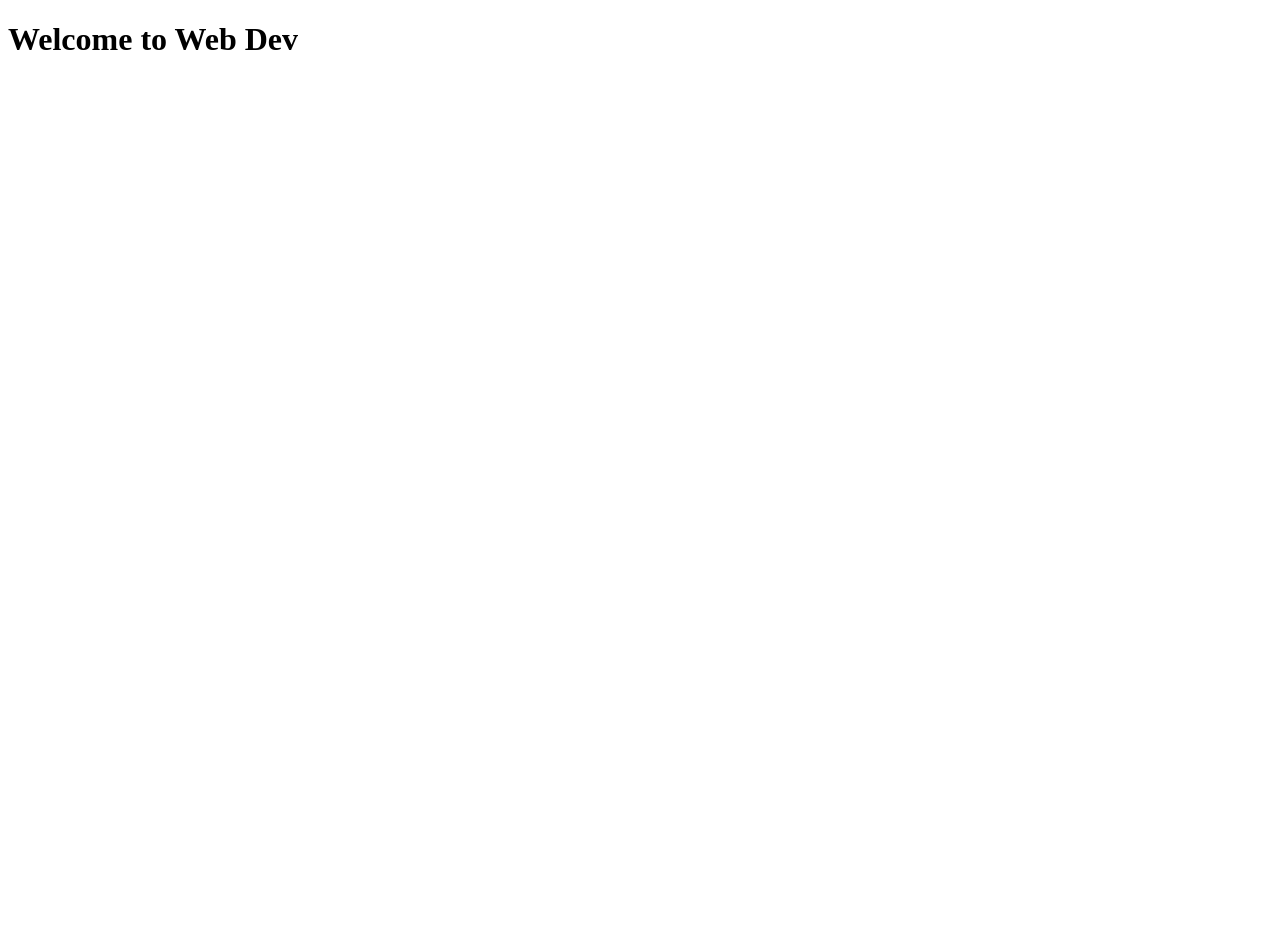
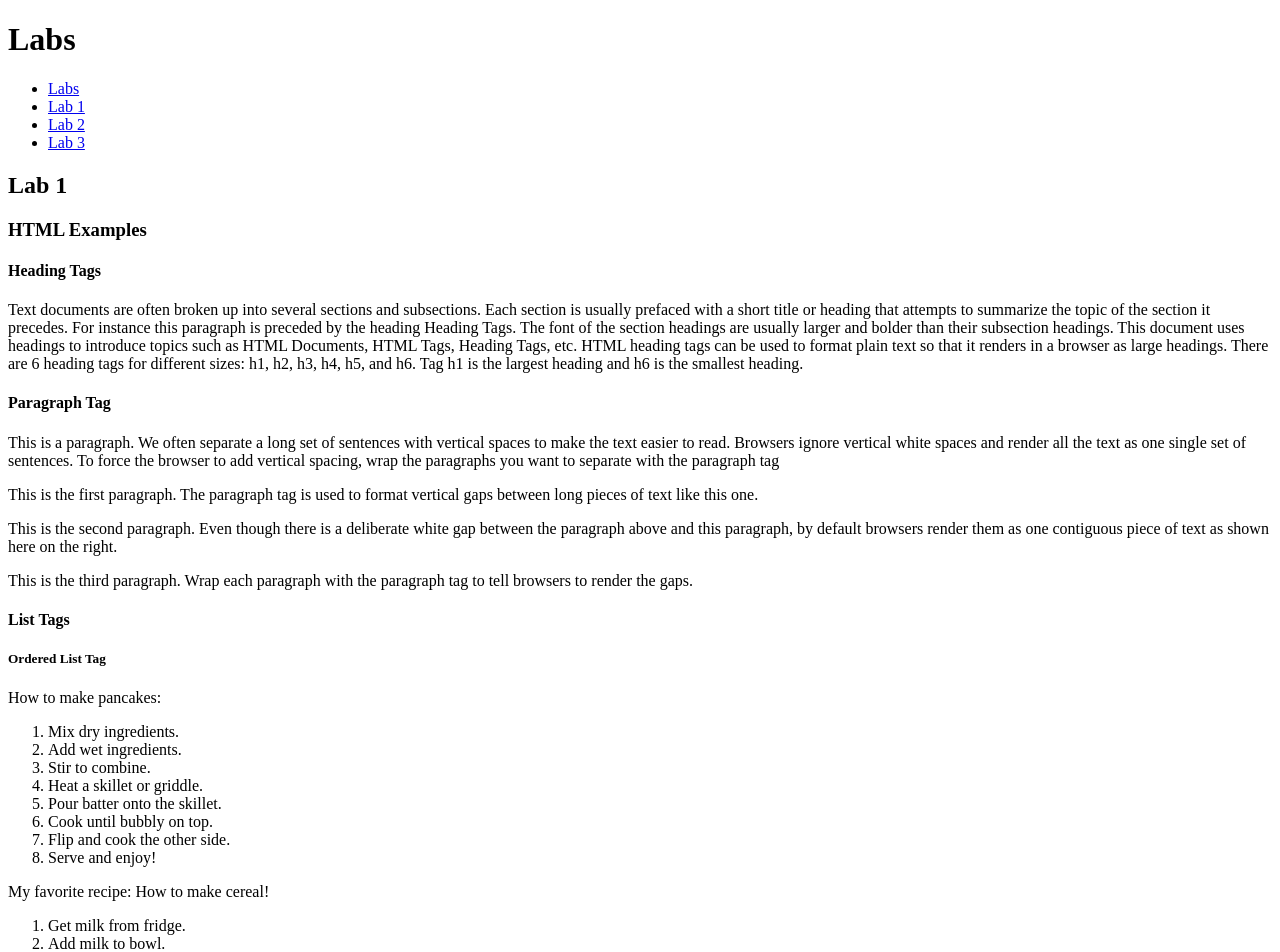
Before and after one commit to victoriaw2408/kambaz-react-web-app-cs5610-sp25, a React (Vite) app: page /#/Labs/Lab1 in a window 1280 px wide. Shown: the top 952 px of the page. Before the commit the page ends 800 px from the top, so only its background shows below. Built offline with nearby package versions, Linux system fonts and the light colour scheme.

Commit message:
worked on assignment 1 lab exercises

```diff
--- a/package.json
+++ b/package.json
@@ -12,7 +12,8 @@
   "dependencies": {
     "react": "^18.3.1",
     "react-dom": "^18.3.1",
-    "react-router-dom": "^7.1.1"
+    "react-router": "^7.1.3",
+    "react-router-dom": "^7.1.3"
   },
   "devDependencies": {
     "@eslint/js": "^9.17.0",
--- a/src/App.tsx
+++ b/src/App.tsx
@@ -1,12 +1,15 @@
-
-import Labs from './Labs';
-import { HashRouter, Route, Routes, Navigate} from "react-router";
-// import './App.css'
-
+import Labs from "./Labs";
+import { HashRouter, Route, Routes, Navigate } from "react-router-dom";
 function App() {
-
   return (
-    <h1> Welcome to Web Dev </h1>
+    <HashRouter>
+      <div>
+        <Routes>
+        <Route path="/" element={<Navigate to="Labs" />} />
+          <Route path="/Labs/*" element={<Labs />} />
+        </Routes>
+      </div>
+    </HashRouter>
   );
 }
 
--- /dev/null
+++ b/src/Labs/Lab1/index.tsx
@@ -0,0 +1,148 @@
+export default function Lab1() {
+    return (
+        <div>
+            <h2> Lab 1</h2>
+            {/* <h2>Lab 1</h2> */}
+            <h3>HTML Examples</h3>
+            <div id="wd-h-tag">
+                <h4>Heading Tags</h4>
+                Text documents are often broken up into several sections and subsections.
+                Each section is usually prefaced with a short title or heading that attempts to
+                summarize the topic of the section it precedes. For instance this paragraph is preceded
+                by the heading Heading Tags. The font of the section headings are usually larger and bolder
+                than their subsection headings. This document uses headings to introduce topics such as HTML Documents,
+                HTML Tags, Heading Tags, etc. HTML heading tags can be used to format plain text so that it renders in a
+                browser as large headings. There are 6 heading tags for different sizes: h1, h2, h3, h4, h5, and h6. Tag
+                h1 is the largest heading and h6 is the smallest heading.
+            </div>
+            <div id="wd-p-tag">
+                <h4>Paragraph Tag</h4>
+                <p id="wd-p-1">
+                    This is a paragraph. We often separate a long set of sentences with vertical spaces to make the text easier to read. Browsers ignore vertical white spaces and render all the text as one single set of sentences. To force the browser to add vertical spacing, wrap the paragraphs you want to separate with the paragraph tag
+                </p>
+                <p>
+                    This is the first paragraph. The paragraph tag is used to format vertical gaps between long pieces of text like this one.
+                </p>
+                <p>
+                    This is the second paragraph. Even though there is a deliberate white gap between the paragraph above and this paragraph, by default browsers render them as one contiguous piece of text as shown here on the right.
+                </p>
+                <p>
+                    This is the third paragraph. Wrap each paragraph with the paragraph tag to tell browsers to render the gaps.
+                </p>
+            </div>
+            <div id="wd-lists">
+                <h4>List Tags</h4>
+                <h5>Ordered List Tag</h5>
+                How to make pancakes:
+                <ol id="wd-pancakes">
+                    <li>Mix dry ingredients.</li>
+                    <li>Add wet ingredients.</li>
+                    <li>Stir to combine.</li>
+                    <li>Heat a skillet or griddle.</li>
+                    <li>Pour batter onto the skillet.</li>
+                    <li>Cook until bubbly on top.</li>
+                    <li>Flip and cook the other side.</li>
+                    <li>Serve and enjoy!</li>
+                </ol>
+                My favorite recipe:
+                How to make cereal!
+                <ol id="wd-your-favorite-recipe">
+                    <li>Get milk from fridge.</li>
+                    <li>Add milk to bowl.</li>
+                    <li>Take out cereal.</li>
+                    <li>Put cereal in bowl.</li>
+                    <li>Get spoon.</li>
+                    <li>Eat cereal!</li>
+                </ol>
+            </div>
+            <div>
+                <h5>Unordered List Tag</h5>
+                My favorite books (in no particular order)
+                <ul id="wd-my-books">
+                    <li>Dune</li>
+                    <li>Lord of the Rings</li>
+                    <li>Ender's Game</li>
+                    <li>Red Mars</li>
+                    <li>The Forever War</li>
+                </ul>
+                Your favorite books (in no particular order)
+                <ul id="wd-your-books">
+                    <li>Dune</li>
+                    <li>Poppy War</li>
+                    <li>Silent Patient</li>
+                    <li>Remarried Empress</li>
+                    <li>Teenage Mercenary</li>
+                    <li>Sweet Home</li>
+                </ul>
+            </div>
+            <div>
+                <h4>Form elements</h4>
+                <label htmlFor="username"> Username:</label>
+                <input
+                    id="username"
+                    type="text"
+                    placeholder="jdoe"
+                    title="Please type your username which should be unique."
+                />
+                <br />
+            </div>
+            <div>
+                <h4>Form elements</h4>
+                <label htmlFor="password"> Password:</label>
+                <input
+                    id="password"
+                    type="password"
+                    placeholder="jdoe"
+                    title="Please type your password which doesn't have to be unique."
+                />
+                <br />
+                <button type="button">
+                    Delete
+                </button>
+                <br />
+                <button type="button">
+                    Edit
+                </button>
+                <br />
+                <button type="submit">
+                    Update
+                </button>
+                <br />
+                <h5 id="wd-buttons">Buttons</h5>
+                <button id="wd-all-good"
+                    onClick={() => alert("Life is Good!")}
+                    type="button">
+                    Hello World!
+                </button>
+
+                <h5 id="wd-radio-buttons">Radio buttons</h5>
+
+                <label>Favorite movie genre:</label><br />
+                <input id="comedy" type="radio" name="radio-genre"/>
+                <label htmlFor="comedy"> Comedy</label>
+                <br />
+                <input id="drama" type="radio" name="radio-genre"/>
+                <label htmlFor="drama"> Drama</label> <br />
+                <input id="scifi" type="radio" name="radio-genre"/>
+                <label htmlFor="scifi">Sci-Fi</label> <br />
+                <input id="horror" type="radio" name="radio-genre"/>
+                <label htmlFor="horror">Horror</label> <br />
+
+                <label>Favorite color:</label><br />
+                <input id="red" type="radio" name="color"/>
+                <label htmlFor="red">Red</label> <br />
+                <input id="yellow"  type="radio" name="color"/>
+                <label htmlFor="yellow">Yellow </label><br />
+                <input id="blue" type="radio" name="color"/>
+                <label htmlFor="blue"> Blue</label> <br />
+                <input id="green" type="radio" name="color"/>
+                <label htmlFor="green"> Green </label><br />
+
+
+
+
+
+            </div>
+        </div>
+    );
+}
--- /dev/null
+++ b/src/Labs/Lab2/index.tsx
@@ -0,0 +1,7 @@
+export default function Lab2() {
+    return (
+        <div>
+            <h2> Lab 2</h2>
+        </div>
+    );
+}
--- /dev/null
+++ b/src/Labs/Lab3/index.tsx
@@ -0,0 +1,7 @@
+export default function Lab3() {
+    return (
+        <div>
+            <h2> Lab 3</h2>
+        </div>
+    );
+}
--- /dev/null
+++ b/src/Labs/TOC.tsx
@@ -0,0 +1,11 @@
+import { Link } from "react-router-dom";
+export default function TOC() {
+ return (
+  <ul>
+   <li><Link to="/Labs"      id="wd-a"> {""} Labs {""}</Link></li>
+   <li><Link to="/Labs/Lab1" id="wd-a1">Lab 1</Link></li>
+   <li><Link to="/Labs/Lab2" id="wd-a2">Lab 2</Link></li>
+   <li><Link to="/Labs/Lab3" id="wd-a3">Lab 3</Link></li>
+  </ul>
+ );
+}
--- /dev/null
+++ b/src/Labs/index.tsx
@@ -0,0 +1,20 @@
+import Lab1 from "./Lab1";
+import { Route, Routes, Navigate } from "react-router";
+import TOC from "./TOC";
+import Lab2 from "./Lab2";
+import Lab3 from "./Lab3";
+
+export default function Labs() {
+  return (
+    <div>
+      <h1>Labs</h1>
+      <TOC />
+      <Routes>
+        <Route path="/"    element={<Navigate to="Lab1" />} />
+        <Route path="Lab1" element={<Lab1 />} />
+        <Route path="Lab2" element={<Lab2 />} />
+        <Route path="Lab3" element={<Lab3 />} />
+      </Routes>
+    </div>
+);}
+``
```
Also changed, not shown: 1 other file (tests, documents, lock files or other folders).
